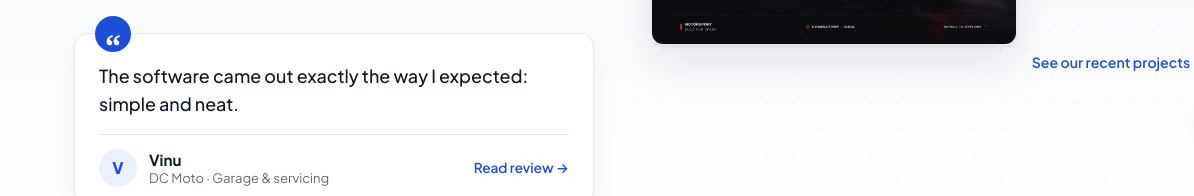
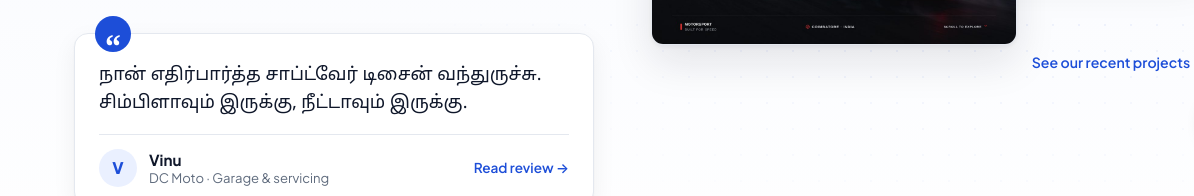
Before and after one commit to himavanth47/Vinsora-portfolio, a plain HTML site: page index.html in a window 1280 px wide. Shown: the part 633-829 px from the top of the page, 0-1194 px from the left. Drawn offline with Linux system fonts and the light colour scheme.

Commit message:
Add files via upload

```diff
--- a/css/style.css
+++ b/css/style.css
@@ -19,7 +19,7 @@
   --radius-sm: 8px;
   --shadow: 0 1px 2px rgba(15, 23, 42, .05), 0 8px 24px rgba(15, 23, 42, .06);
   --container: 1180px;
-  --font: "Plus Jakarta Sans", system-ui, -apple-system, "Segoe UI", Roboto, sans-serif;
+  --font: "Plus Jakarta Sans", "Noto Sans Tamil", system-ui, -apple-system, "Segoe UI", Roboto, sans-serif;
 }
 
 /* ---------- Base ---------- */
@@ -233,6 +233,7 @@ address { font-style: normal; }
 .values-list span { font-size: .92rem; color: var(--muted); }
 
 /* ---------- Testimonials ---------- */
+[lang="ta"] { font-family: "Noto Sans Tamil", var(--font); line-height: 1.85; }
 .testimonials-grid { display: grid; grid-template-columns: repeat(3, 1fr); gap: 20px; }
 .testimonial { background: #fff; border: 1px solid var(--line); border-radius: var(--radius); padding: 28px; margin: 0; }
 .testimonial blockquote { margin: 0 0 18px; color: var(--ink); font-size: 1rem; }
--- a/index.html
+++ b/index.html
@@ -33,8 +33,8 @@
   </script>
   <link rel="preconnect" href="https://fonts.googleapis.com">
   <link rel="preconnect" href="https://fonts.gstatic.com" crossorigin>
-  <link href="https://fonts.googleapis.com/css2?family=Plus+Jakarta+Sans:wght@400;500;600;700;800&display=swap" rel="stylesheet">
-  <link rel="stylesheet" href="css/style.css?v=3">
+  <link href="https://fonts.googleapis.com/css2?family=Plus+Jakarta+Sans:wght@400;500;600;700;800&family=Noto+Sans+Tamil:wght@400;500;600&display=swap" rel="stylesheet">
+  <link rel="stylesheet" href="css/style.css?v=4">
   <script>document.documentElement.classList.add("js");</script>
 </head>
 <body>
@@ -76,7 +76,7 @@
           <p class="cta-note">No commitment, just a conversation about what your business needs.</p>
           <figure class="hero-proof">
             <span class="hp-mark" aria-hidden="true">“</span>
-            <blockquote>The software came out exactly the way I expected: simple and neat.</blockquote>
+            <blockquote lang="ta">நான் எதிர்பார்த்த சாப்ட்வேர் டிசைன் வந்துருச்சு. சிம்பிளாவும் இருக்கு, நீட்டாவும் இருக்கு.</blockquote>
             <figcaption>
               <span class="hp-avatar" aria-hidden="true">V</span>
               <span class="hp-who"><strong>Vinu</strong><small>DC Moto · Garage &amp; servicing</small></span>
@@ -331,15 +331,15 @@
           <!-- Featured testimonial: the quote types itself out when scrolled into view (see js/main.js) -->
           <figure class="testimonial quote-testimonial">
             <span class="quote-mark" aria-hidden="true">“</span>
-            <blockquote class="typewriter" data-text="The software came out exactly the way I expected: simple and neat. No matter how many times we asked for changes, you patiently made them every time. Even when I missed something, you followed up and explained everything. Service is what we expect, and yours is the best.">
-              <span class="type-ghost" aria-hidden="true">The software came out exactly the way I expected: simple and neat. No matter how many times we asked for changes, you patiently made them every time. Even when I missed something, you followed up and explained everything. Service is what we expect, and yours is the best.</span>
-              <span class="type-live">The software came out exactly the way I expected: simple and neat. No matter how many times we asked for changes, you patiently made them every time. Even when I missed something, you followed up and explained everything. Service is what we expect, and yours is the best.</span>
+            <blockquote class="typewriter" lang="ta" data-text="விக்னேஸ்வரன் ப்ரோ அப்புறம் பிரவீன் ப்ரோ, அவங்க சப்போர்ட்தான் பெஸ்ட். நான் எதிர்பார்த்த சாப்ட்வேர் டிசைன் வந்துருச்சு. சிம்பிளாவும் இருக்கு, நீட்டாவும் இருக்கு. எத்தனை வாட்டி சேஞ்சஸ் பண்ணாலும் நீங்க பொறுமையா பண்ணி கொடுத்ததே பெரிய விஷயம்தான் ப்ரோ. சர்வீஸ் தான் எதிர்பார்க்கறோம், அது உங்க செயல்ல பெஸ்டா இருக்கு.">
+              <span class="type-ghost" aria-hidden="true">விக்னேஸ்வரன் ப்ரோ அப்புறம் பிரவீன் ப்ரோ, அவங்க சப்போர்ட்தான் பெஸ்ட். நான் எதிர்பார்த்த சாப்ட்வேர் டிசைன் வந்துருச்சு. சிம்பிளாவும் இருக்கு, நீட்டாவும் இருக்கு. எத்தனை வாட்டி சேஞ்சஸ் பண்ணாலும் நீங்க பொறுமையா பண்ணி கொடுத்ததே பெரிய விஷயம்தான் ப்ரோ. சர்வீஸ் தான் எதிர்பார்க்கறோம், அது உங்க செயல்ல பெஸ்டா இருக்கு.</span>
+              <span class="type-live">விக்னேஸ்வரன் ப்ரோ அப்புறம் பிரவீன் ப்ரோ, அவங்க சப்போர்ட்தான் பெஸ்ட். நான் எதிர்பார்த்த சாப்ட்வேர் டிசைன் வந்துருச்சு. சிம்பிளாவும் இருக்கு, நீட்டாவும் இருக்கு. எத்தனை வாட்டி சேஞ்சஸ் பண்ணாலும் நீங்க பொறுமையா பண்ணி கொடுத்ததே பெரிய விஷயம்தான் ப்ரோ. சர்வீஸ் தான் எதிர்பார்க்கறோம், அது உங்க செயல்ல பெஸ்டா இருக்கு.</span>
             </blockquote>
             <figcaption>
               <div>
                 <strong>Vinu</strong>
                 <span>DC Moto · Garage &amp; servicing</span>
-                <small class="translated">Translated from Tamil</small>
+                <small class="translated">In his own words</small>
               </div>
               <a class="link-arrow" href="https://www.youtube.com/watch?v=VKogkG8f-ko" target="_blank" rel="noopener">Watch the video</a>
             </figcaption>
@@ -647,6 +647,6 @@
     <svg viewBox="0 0 32 32" aria-hidden="true"><path fill="currentColor" d="M16 3a13 13 0 0 0-11.2 19.6L3 29l6.6-1.7A13 13 0 1 0 16 3zm0 23.7c-2 0-4-.5-5.7-1.6l-.4-.2-3.9 1 1-3.8-.3-.4A10.7 10.7 0 1 1 16 26.7zm5.9-8c-.3-.2-1.9-1-2.2-1-.3-.1-.5-.2-.7.1l-1 1.3c-.2.2-.4.2-.7.1a8.8 8.8 0 0 1-4.4-3.8c-.3-.6.3-.5.9-1.7.1-.2 0-.4 0-.6l-1-2.4c-.3-.6-.5-.5-.7-.5h-.6c-.2 0-.6.1-.9.4-.3.3-1.1 1.1-1.1 2.7s1.2 3.2 1.3 3.4c.2.2 2.3 3.5 5.5 4.9 2 .9 2.8.9 3.8.8.6-.1 1.9-.8 2.2-1.5.3-.8.3-1.4.2-1.5l-.6-.3z"/></svg>
   </a>
 
-  <script src="js/main.js?v=3"></script>
+  <script src="js/main.js?v=4"></script>
 </body>
 </html>
--- a/js/main.js
+++ b/js/main.js
@@ -140,12 +140,16 @@
       started = true;
       obs.disconnect();
       el.classList.add("typing");
+      // Split into whole letters (graphemes) so Tamil vowel signs never show half-typed
+      var chars = (window.Intl && Intl.Segmenter)
+        ? Array.from(new Intl.Segmenter(undefined, { granularity: "grapheme" }).segment(text), function (s) { return s.segment; })
+        : Array.from(text);
       var i = 0;
       (function type() {
         i++;
-        live.textContent = text.slice(0, i);
-        if (i < text.length) {
-          var ch = text.charAt(i - 1);
+        live.textContent = chars.slice(0, i).join("");
+        if (i < chars.length) {
+          var ch = chars[i - 1];
           setTimeout(type, /[.,:!?]/.test(ch) ? 260 : 28);
         } else {
           setTimeout(function () { el.classList.remove("typing"); }, 1500);
```
